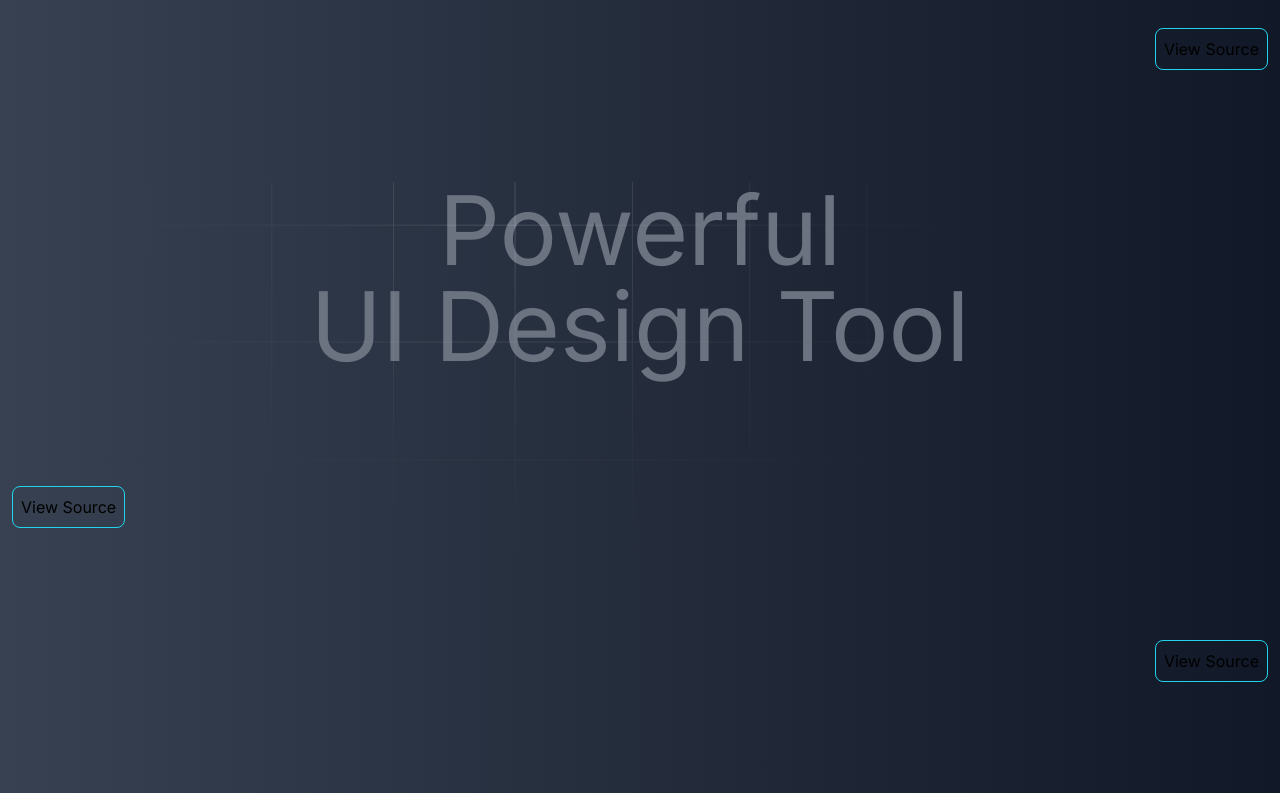
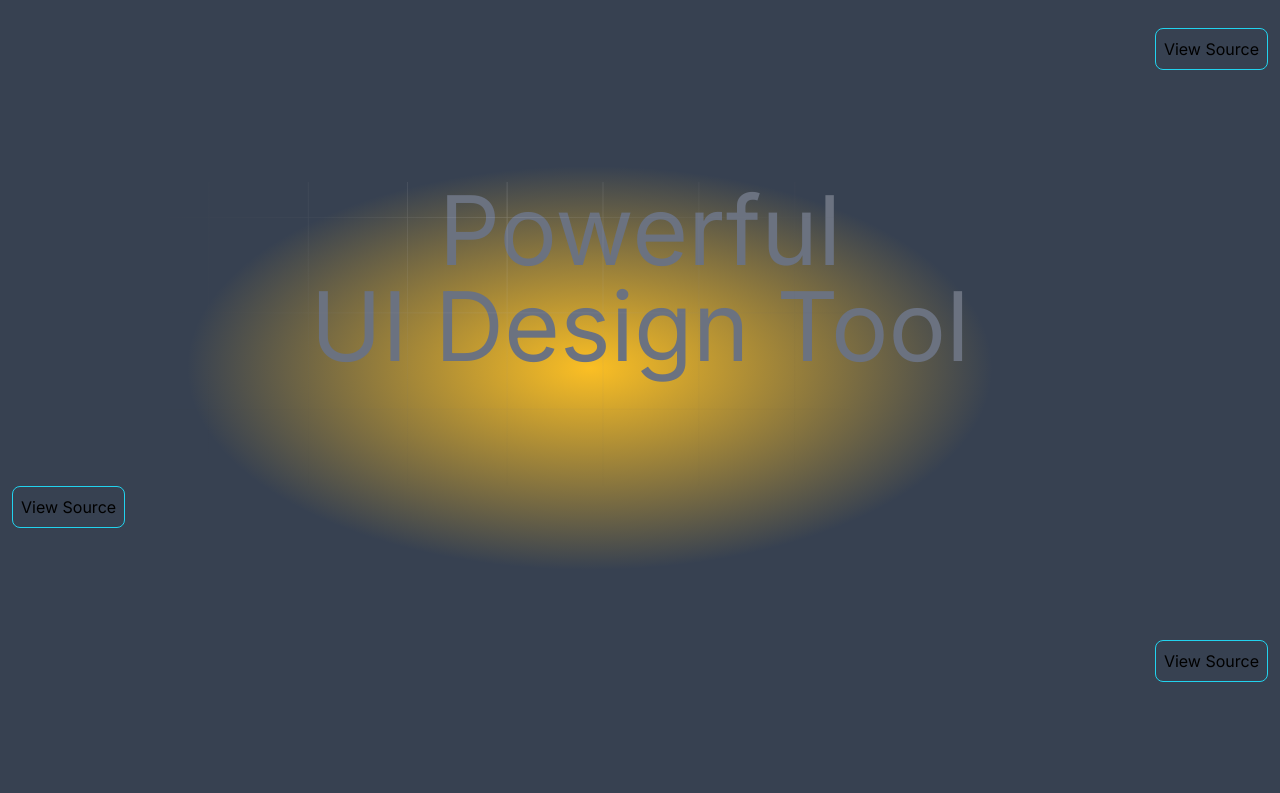
Before and after one commit to faizulsami/Agency-Portfolio, a Next.js app: page / in a window 1280 px wide. Shown: the top 793 px of the page. Built offline with nearby package versions, Linux system fonts and the light colour scheme.

Commit message:
gay done

```diff
--- a/src/app/(home)/Hero.jsx
+++ b/src/app/(home)/Hero.jsx
@@ -1,27 +1,26 @@
-
-
 const Hero = () => {
     return (
-        <section className=" md:my-4 ">
-            <div className="text-right mb-28 "><button className="border hover:relative hover:top-1  border-cyan-400 p-2 rounded-lg">View Source</button></div>
+        <section className="bg-gray-700 relative" style={{ backgroundImage: 'radial-gradient(at 46% 52%, rgb(251, 191, 36) 0, transparent 42%)' }}>
+            <section className="md:my-4">
+                <div className="text-right mb-28"><button className="border hover:relative hover:top-1  border-cyan-400 p-2 rounded-lg">View Source</button></div>
                 <svg className="grid-svg pb-80 md:pb-0 absolute" viewBox="150 350 702 750" fill="none">
-                <path fill-rule="evenodd" clip-rule="evenodd" d="M490 401V537H348.5V401H490ZM490 785.5V676H348.5V785.5H347.5V676H206V785.5H205V676H63.5V785.5H62.5V676H0V675H62.5V538H0V537H62.5V401H0V400H62.5V258H0V257H62.5V116H0V115H62.5V0H63.5V115L205 115V0H206V115L347.5 115V0H348.5V115H490V0H491V115L627.5 115V0H628.5V115H765V0H766V115L902.5 115V0H903.5V115H982V116H903.5V257H982V258H903.5V400H982V401H903.5V537H982V538H903.5V675H982V676H903.5V785.5H902.5V676H766V785.5H765V676H628.5V785.5H627.5V676H491V785.5H490ZM902.5 675V538H766V675H902.5ZM902.5 537V401H766V537H902.5ZM902.5 400V258H766V400H902.5ZM902.5 257V116L766 116V257H902.5ZM627.5 675H491V538H627.5V675ZM765 675H628.5V538H765V675ZM348.5 675H490V538H348.5V675ZM347.5 538V675H206V538H347.5ZM205 538V675H63.5V538H205ZM765 537V401H628.5V537H765ZM765 400V258H628.5V400H765ZM765 257V116H628.5V257H765ZM347.5 401V537H206V401H347.5ZM205 401V537H63.5V401H205ZM627.5 401V537H491V401H627.5ZM627.5 116L491 116V257H627.5V116ZM627.5 258H491V400H627.5V258ZM63.5 257V116L205 116V257H63.5ZM63.5 400V258H205V400H63.5ZM206 116V257H347.5V116L206 116ZM348.5 116V257H490V116H348.5ZM206 400V258H347.5V400H206ZM348.5 258V400H490V258H348.5Z" fill="url(#paint0_radial_1_8)" />
+                    <path fillRule="evenodd" clipRule="evenodd" d="M490 401V537H348.5V401H490ZM490 785.5V676H348.5V785.5H347.5V676H206V785.5H205V676H63.5V785.5H62.5V676H0V675H62.5V538H0V537H62.5V401H0V400H62.5V258H0V257H62.5V116H0V115H62.5V0H63.5V115L205 115V0H206V115L347.5 115V0H348.5V115H490V0H491V115L627.5 115V0H628.5V115H765V0H766V115L902.5 115V0H903.5V115H982V116H903.5V257H982V258H903.5V400H982V401H903.5V537H982V538H903.5V675H982V676H903.5V785.5H902.5V676H766V785.5H765V676H628.5V785.5H627.5V676H491V785.5H490ZM902.5 675V538H766V675H902.5ZM902.5 537V401H766V537H902.5ZM902.5 400V258H766V400H902.5ZM902.5 257V116L766 116V257H902.5ZM627.5 675H491V538H627.5V675ZM765 675H628.5V538H765V675ZM348.5 675H490V538H348.5V675ZM347.5 538V675H206V538H347.5ZM205 538V675H63.5V538H205ZM765 537V401H628.5V537H765ZM765 400V258H628.5V400H765ZM765 257V116H628.5V257H765ZM347.5 401V537H206V401H347.5ZM205 401V537H63.5V401H205ZM627.5 401V537H491V401H627.5ZM627.5 116L491 116V257H627.5V116ZM627.5 258H491V400H627.5V258ZM63.5 257V116L205 116V257H63.5ZM63.5 400V258H205V400H63.5ZM206 116V257H347.5V116L206 116ZM348.5 116V257H490V116H348.5ZM206 400V258H347.5V400H206ZM348.5 258V400H490V258H348.5Z" fill="url(#paint0_radial_1_8)" />
                     <defs>
                         <radialGradient id="paint0_radial_1_8" cx="0" cy="0" r="1" gradientUnits="userSpaceOnUse" gradientTransform="translate(491 392.75) rotate(90) scale(513.25 679.989)">
-                        <stop stop-color="white" stop-opacity="0.2" />
-                        <stop offset="1" stop-color="#000" stop-opacity="0" />
+                            <stop stopColor="white" stopOpacity="0.2" />
+                            <stop offset="1" stopColor="#000" stopOpacity="0" />
                         </radialGradient>
                     </defs>
                 </svg>
-            <div >
+                <div>
                     <h1 className="text-center text-5xl md:text-8xl text-gray-500">Powerful <br />
                         UI Design
                         Tool</h1>
                 </div>
-            <div className="my-28  "><button className="border hover:relative hover:top-1  border-cyan-400 p-2 rounded-lg">View Source</button></div>
+                <div className="my-28"><button className="border hover:relative hover:top-1  border-cyan-400 p-2 rounded-lg">View Source</button></div>
                 <div className="text-right mb-28"><button className="border hover:relative hover:top-1  border-cyan-400 p-2 rounded-lg">View Source</button></div>
             </section>
-
+        </section>
     );
 };
 
--- a/src/app/(home)/page.jsx
+++ b/src/app/(home)/page.jsx
@@ -10,7 +10,7 @@ import Services from "./Services";
 const HomePage = () => {
 
   return (
-    <div className=" bg-gradient-to-r from-gray-700 to-gray-900" >
+    <div className=" bg-gray-700" >
       <div className="container mx-auto p-3">
         <Hero />
         <Services />
```
Also changed, not shown: src/app/globals.css (indentation only). Lines whose indentation alone changed are shown as unchanged.
